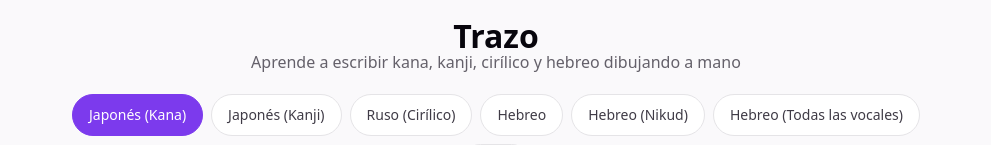
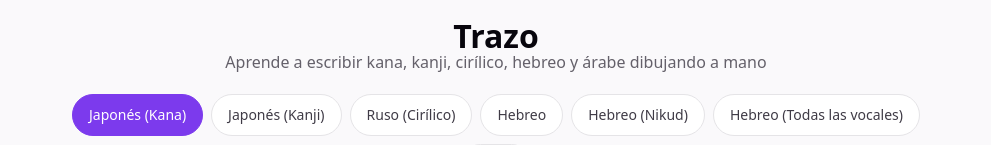
Before and after one commit to fentonmsu/trazo, a React (Vite) app: page / in a window 1280 px wide. Shown: the top 145 px of the page, without its empty margins (144-1135 px from the left). Built offline with nearby package versions, Linux system fonts and the light colour scheme.

Commit message:
Mention Arabic in the app subtitle

```diff
--- a/src/App.tsx
+++ b/src/App.tsx
@@ -25,7 +25,7 @@ function App() {
     <div className="app">
       <header className="app-header">
         <h1>Trazo</h1>
-        <p className="subtitle">Aprende a escribir kana, kanji, cirílico y hebreo dibujando a mano</p>
+        <p className="subtitle">Aprende a escribir kana, kanji, cirílico, hebreo y árabe dibujando a mano</p>
       </header>
 
       <nav className="language-tabs">
```
